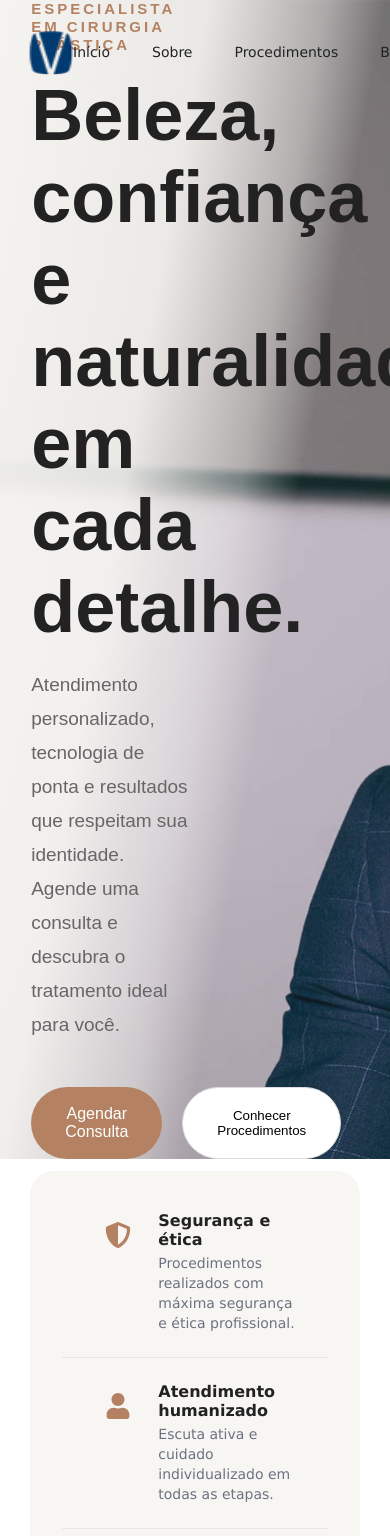
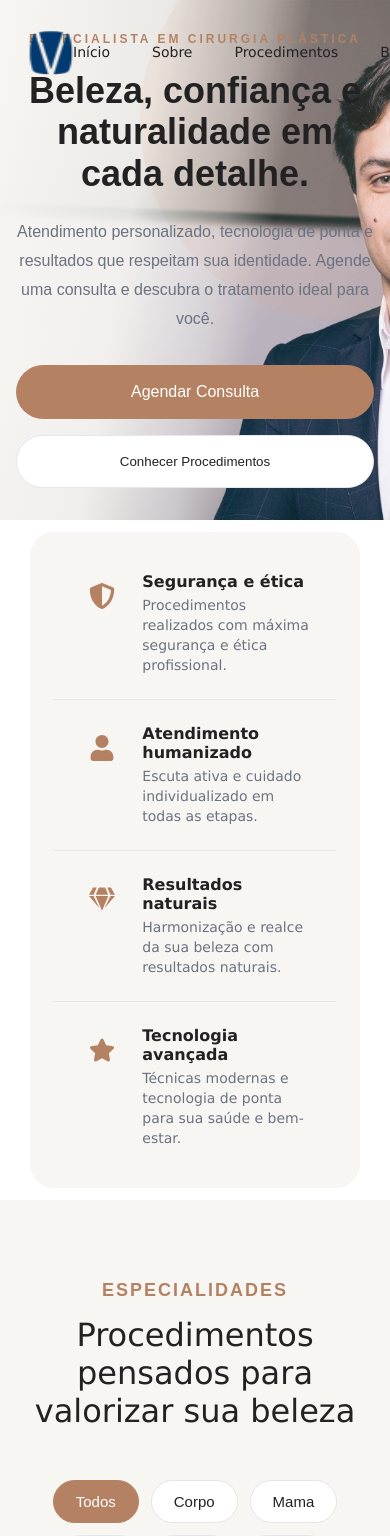
Before and after one commit to hugocsdv/drvictor, a Next.js app: page / in a window 390 px wide. Shown: the top 1536 px of the page. Built offline with nearby package versions, Linux system fonts and the light colour scheme.

Commit message:
responsivo

```diff
--- a/src/components/sections/Hero/Hero.styles.ts
+++ b/src/components/sections/Hero/Hero.styles.ts
@@ -18,128 +18,208 @@ export const HeroContainer = styled.section`
   background-image:
     linear-gradient(
       100deg,
-      rgba(248,246,243,0.98) 0%,
-      rgba(248,246,243,0.90) 35%,
-      rgba(248,246,243,0.45) 55%,
-      rgba(248,246,243,0.05) 65%
+      ${({ theme }) => theme.colors.background} 0%,
+      rgba(248, 246, 243, 0.9) 35%,
+      rgba(248, 246, 243, 0.45) 55%,
+      rgba(248, 246, 243, 0.05) 65%
     ),
     url("/header-dr-victor-guida-franca.jpg");
 
   background-repeat: no-repeat;
   background-size: cover;
   background-position: center;
+
+  @media (max-width: ${({ theme }) => theme.breakpoints.tablet}) {
+    min-height: auto;
+
+    padding: ${({ theme }) => theme.spacing.xxxl} ${({ theme }) => theme.spacing.lg};
+
+    flex-direction: column;
+
+    justify-content: center;
+
+    text-align: center;
+  }
+
+  @media (max-width: ${({ theme }) => theme.breakpoints.mobile}) {
+    padding: ${({ theme }) => theme.spacing.xxl} ${({ theme }) => theme.spacing.md};
+  }
 `;
 
 export const BackgroundCircle = styled.div`
   width: 700px;
   height: 700px;
 
-  border-radius: 50%;
-
+  border-radius: ${({ theme }) => theme.radius.pill};
 
   position: absolute;
 
   right: -250px;
   top: -120px;
 
+  background: ${({ theme }) => theme.colors.complement};
+
   z-index: 0;
+
+  @media (max-width: ${({ theme }) => theme.breakpoints.tablet}) {
+    width: 400px;
+    height: 400px;
+
+    right: -150px;
+    top: -80px;
+  }
 `;
-
 
 export const HeroContent = styled.div`
   width: 48%;
+
   z-index: 2;
+
+  @media (max-width: ${({ theme }) => theme.breakpoints.tablet}) {
+    width: 100%;
+  }
 `;
 
 export const HeroSubtitle = styled.span`
-  color: #b48263;
+  color: ${({ theme }) => theme.colors.primary};
 
-  font-size: 15px;
+  font-size: ${({ theme }) => theme.fontSize.sm};
 
   letter-spacing: 3px;
 
   text-transform: uppercase;
 
   font-weight: 600;
+
+  display: block;
+
+  @media (max-width: ${({ theme }) => theme.breakpoints.mobile}) {
+    font-size: ${({ theme }) => theme.fontSize.xs};
+  }
 `;
 
 export const HeroTitle = styled.h1`
-  font-size: 72px;
+  font-size: ${({ theme }) => theme.fontSize.h1};
 
-  line-height: 82px;
+  line-height: 1.1;
 
-  color: #222;
+  color: ${({ theme }) => theme.colors.text};
 
-  margin: 20px 0;
+  margin: ${({ theme }) => theme.spacing.lg} 0;
 
   font-weight: 600;
+
+  @media (max-width: ${({ theme }) => theme.breakpoints.mobile}) {
+    line-height: 1.15;
+  }
 `;
 
 export const HeroDescription = styled.p`
-  font-size: 19px;
+  font-size: ${({ theme }) => theme.fontSize.lg};
 
-  line-height: 34px;
+  line-height: 1.8;
 
-  color: #666;
+  color: ${({ theme }) => theme.colors.textSecondary};
 
   max-width: 620px;
+
+  @media (max-width: ${({ theme }) => theme.breakpoints.tablet}) {
+    margin: auto;
+  }
+
+  @media (max-width: ${({ theme }) => theme.breakpoints.mobile}) {
+    font-size: ${({ theme }) => theme.fontSize.md};
+  }
 `;
 
 export const Buttons = styled.div`
   display: flex;
 
-  gap: 20px;
+  gap: ${({ theme }) => theme.spacing.md};
 
-  margin-top: 45px;
+  margin-top: ${({ theme }) => theme.spacing.xxl};
+
+  @media (max-width: ${({ theme }) => theme.breakpoints.mobile}) {
+    flex-direction: column;
+
+    width: 100%;
+  }
 `;
 
 export const PrimaryButton = styled.button`
   padding: 18px 34px;
 
-  border-radius: 999px;
+  border-radius: ${({ theme }) => theme.radius.pill};
 
-  background: #b48263;
+  background: ${({ theme }) => theme.colors.primary};
 
-  color: white;
+  color: ${({ theme }) => theme.colors.surface};
 
   border: none;
 
-  font-size: 16px;
+  font-size: ${({ theme }) => theme.fontSize.md};
 
   cursor: pointer;
 
-  transition: 0.35s;
+  transition: ${({ theme }) => theme.transition.default};
 
   &:hover {
     transform: translateY(-4px);
-    box-shadow: 0 20px 45px rgba(180, 130, 99, 0.35);
+
+    box-shadow: ${({ theme }) => theme.shadow.md};
+  }
+
+  @media (max-width: ${({ theme }) => theme.breakpoints.mobile}) {
+    width: 100%;
   }
 `;
 
 export const SecondaryButton = styled.button`
   padding: 18px 34px;
 
-  border-radius: 999px;
+  border-radius: ${({ theme }) => theme.radius.pill};
 
-  background: white;
+  background: ${({ theme }) => theme.colors.surface};
 
-  border: 1px solid #ddd;
+  color: ${({ theme }) => theme.colors.text};
+
+  border: 1px solid ${({ theme }) => theme.colors.border};
 
   cursor: pointer;
 
-  transition: 0.35s;
+  transition: ${({ theme }) => theme.transition.default};
 
   &:hover {
-    background: #222;
-    color: white;
+    background: ${({ theme }) => theme.colors.secondary};
+
+    color: ${({ theme }) => theme.colors.surface};
+  }
+
+  @media (max-width: ${({ theme }) => theme.breakpoints.mobile}) {
+    width: 100%;
   }
 `;
 
 export const ImageContainer = styled.div`
   width: 42%;
+
   height: 820px;
 
   position: relative;
 
   z-index: 2;
+
+  @media (max-width: ${({ theme }) => theme.breakpoints.tablet}) {
+    width: 80%;
+
+    height: 500px;
+
+    margin-top: ${({ theme }) => theme.spacing.xxl};
+  }
+
+  @media (max-width: ${({ theme }) => theme.breakpoints.mobile}) {
+    width: 100%;
+
+    height: 380px;
+  }
 `;
--- a/src/styles/theme.ts
+++ b/src/styles/theme.ts
@@ -26,9 +26,12 @@ const theme = {
     sm: "8px",
     md: "16px",
     lg: "24px",
-    xl: "32px",
-    xxl: "48px",
-    xxxl: "64px",
+
+    xl: "clamp(24px,4vw,32px)",
+
+    xxl: "clamp(32px,6vw,48px)",
+
+    xxxl: "clamp(48px,8vw,64px)",
   },
 
   zIndex: {
@@ -43,9 +46,15 @@ const theme = {
     md: "16px",
     lg: "18px",
     xl: "20px",
-    h1: "72px",
-    h2: "56px",
-    h3: "40px",
+
+    // responsivos
+    h1: "clamp(36px, 7vw, 72px)",
+
+    h2: "clamp(32px, 5vw, 56px)",
+
+    h3: "clamp(26px, 4vw, 40px)",
+
+    display: "clamp(40px, 8vw, 88px)",
   },
 
   radius: {
@@ -66,8 +75,10 @@ const theme = {
   },
 
   breakpoints: {
-    mobile: "768px",
-    tablet: "1024px",
+    mobile: "480px",
+
+    tablet: "768px",
+
     desktop: "1400px",
   },
 };
```
